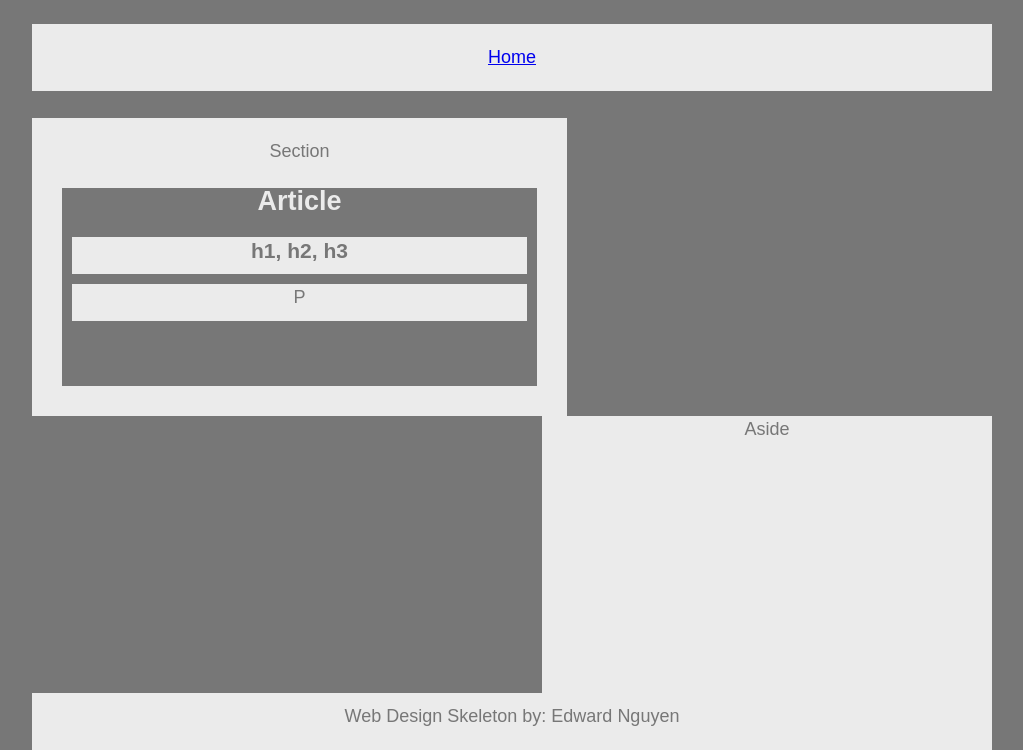
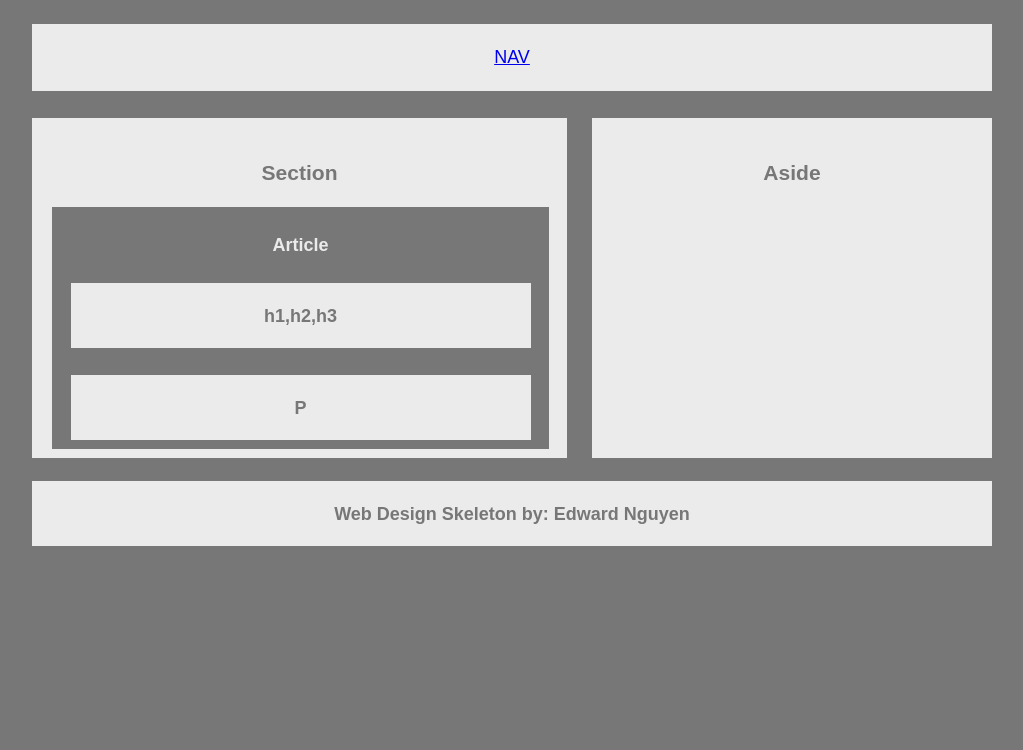
Before and after one commit to ednguyen92/HW-Wireframe, a plain HTML site: page index.html in a window 1280 px wide. Shown: the part 118-868 px from the top of the page, without its empty margins (128-1151 px from the left). After the commit the page ends 800 px from the top, so only its background shows below. Drawn offline with Linux system fonts and the light colour scheme.

Commit message:
Completed HW assignment with some minor flaws willl ask teacher about them and work with that later on

```diff
--- a/index.html
+++ b/index.html
@@ -10,39 +10,39 @@
     <div class="container">
         <div class="homework">
             <header>
-            <h1>Header</h1>
+                <h1>Header</h1>
             </header>
         </div>
+
         <br>
+
         <div class="homework">
             <nav>
-                <a href="/html/">Home</a>
+                <a href="/html/">NAV</a>
             </nav>
         </div>
 
         <br>
-            <section id="leftouter">
-            Section
-            <article id="leftmiddle">
-            <h2>Article</h2>
-            <h3>h1, h2, h3</h3>
-            <p> P </p>
-            </article>
-           </section>
+
+            <section id="left">
+                <h3>Section</h3>
+                    <article id="article">
+                        <h4>Article</h4>
+                            <p>h1,h2,h3</p>
+                    <br>
+                            <p>P</p>
+                    </article>
+            </section>
+
             <aside id="right">
-            Aside
+                <h3>Aside</h3>
             </aside>
 
         <br>
-        <footer id="bottom">
-        <p>Web Design Skeleton by: Edward Nguyen</p>
-        </footer>
 
-
-
-
+            <footer id="footer">
+                <p>Web Design Skeleton by: Edward Nguyen</p>
+            </footer>
     </div>
 </body>
-
-
 </html>
--- a/style.css
+++ b/style.css
@@ -22,49 +22,54 @@ body {
     margin: 0 auto;
 }
 
-
-#leftouter {
+#left {
     background-color: #ebebeb;
     color: #777;
     text-align: center;
     float: left;
     width: 495px;
-    margin: 0 auto;
+    height: 300px;
+    margin-right: 0 auto;
     padding: 20px;
-}
-
-#leftmiddle {
-    background-color: #777;
-    color: #ebebeb;
-    text-align: center;
-    padding-bottom: 55px;
-    margin: 10px;
-}
-
-h3, p {
-    background-color: #ebebeb;
-    color: #777;
-    text-align: center;
-    margin: 10px;
-    padding-bottom: 10px;
 }
 
 #right {
     background-color: #ebebeb;
     color: #777;
-    width: 450px;
     text-align: center;
+    width: 360px;
+    height: 300px;
     float: right;
-    padding-bottom: 250px;
-
+    margin-left: 25px;
+    padding: 20px;
 }
 
-#bottom {
+#article {
+    background-color: #777;
+    color: #ebebeb;
+    text-align: center;
+    width: 495px;
+    height: 240px;
+    padding: 1px;
+}
+
+p {
+    background-color: #ebebeb;
+    color: #777;
+    font-weight: bold;
+    text-align: center;
+    width: 420px;
+    height: 25px;
+    padding: 20px;
+    margin: 0 auto;
+}
+
+#footer {
     clear: both;
     background-color: #ebebeb;
     color: #777;
+    text-align: center;
     overflow: auto;
-    text-align: center;
-
+    margin-top: 35%;
 
 }
```
